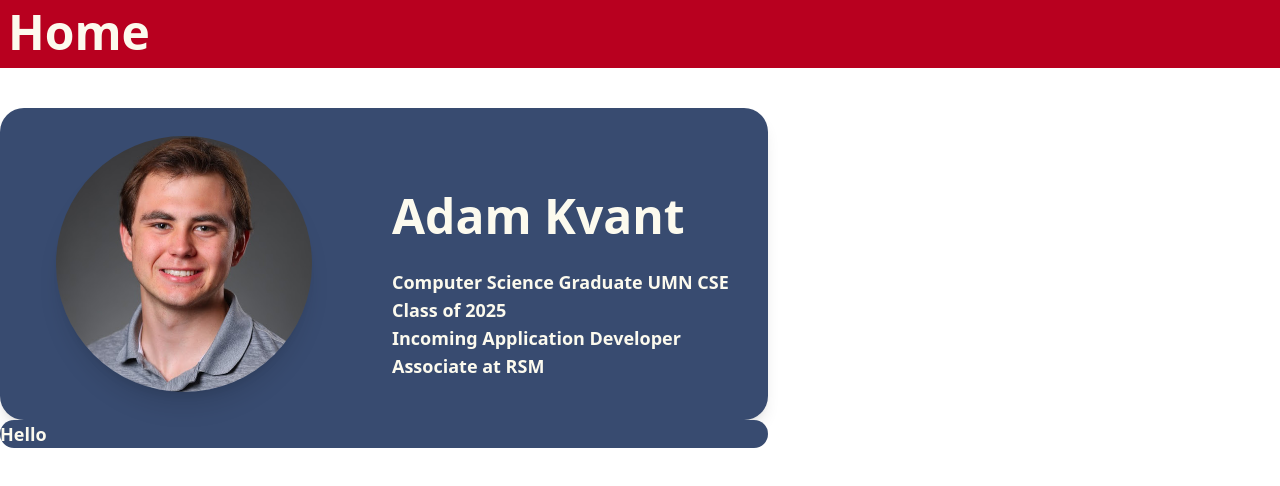
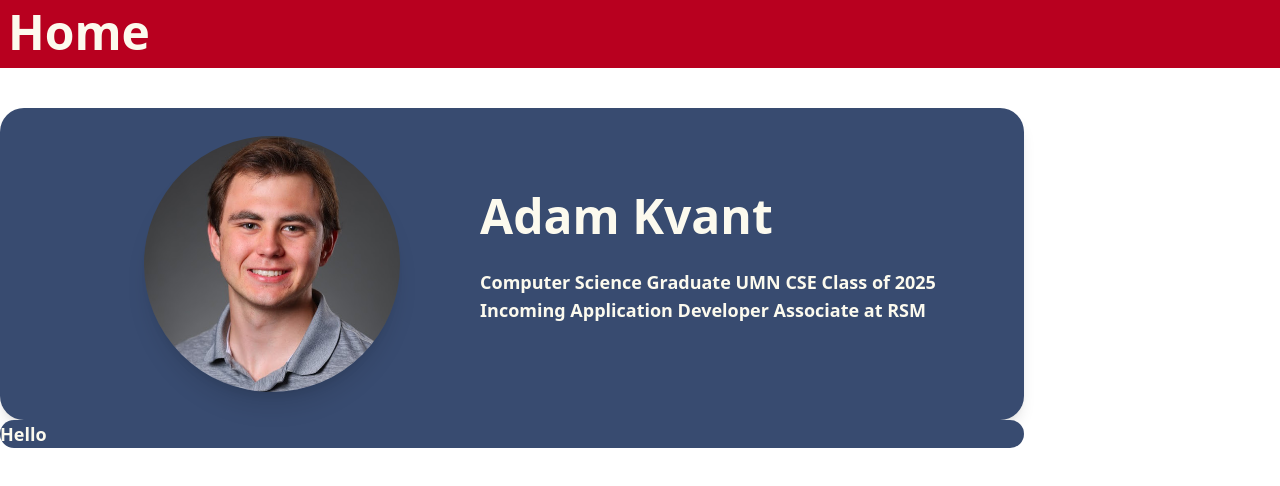
Before and after one commit to AdamKvant/AdamKvantSite, a SvelteKit app in the folder AdamKvantSite/: page / in a window 1280 px wide. Shown: the top 486 px of the page. Built offline with nearby package versions, Linux system fonts and the light colour scheme.

Commit message:
more formatting

```diff
--- a/AdamKvantSite/src/app.css
+++ b/AdamKvantSite/src/app.css
@@ -20,11 +20,11 @@
 }
 
 .headshot {
-    @apply rounded-full shadow-xl w-64 h-64 object-contain ml-14;
+    @apply rounded-full shadow-xl md:w-64 md:h-64 sm:w-28 sm:h-28 object-contain ml-14;
 }
 
 .Intro{
-    @apply bg-[#384B70] py-7 rounded-3xl mt-10 flex sm:flex-row flex-col justify-center shadow-lg
+    @apply sm:w-4/5 w-2/5 bg-[#384B70] py-7 rounded-3xl mt-10 flex sm:flex-row flex-col justify-center shadow-lg
 }
 
 .Name {
@@ -36,5 +36,5 @@
 }
 
 .Card {
-    @apply sm:w-3/5 w-2/5 bg-[#384B70] rounded-3xl text-[#FCFAEE] font-semibold text-lg
+    @apply sm:w-4/5 w-2/5 bg-[#384B70] rounded-3xl text-[#FCFAEE] font-semibold text-lg
 }
--- a/AdamKvantSite/src/routes/+page.svelte
+++ b/AdamKvantSite/src/routes/+page.svelte
@@ -10,7 +10,7 @@
 <div class="flex flex-col items-center gap-3 min-h-full">
 
   <!-- Intro -->
-  <div class="Card Intro" id="Intro">
+  <div class="Intro" id="Intro">
       <img src="/images/Headshot.jpg" alt="Adam Kvant Headshot" class="headshot">
     <div class="flex flex-col w-4/5 sm:w-full">
       <h1 class="Name">Adam Kvant</h1>
```
